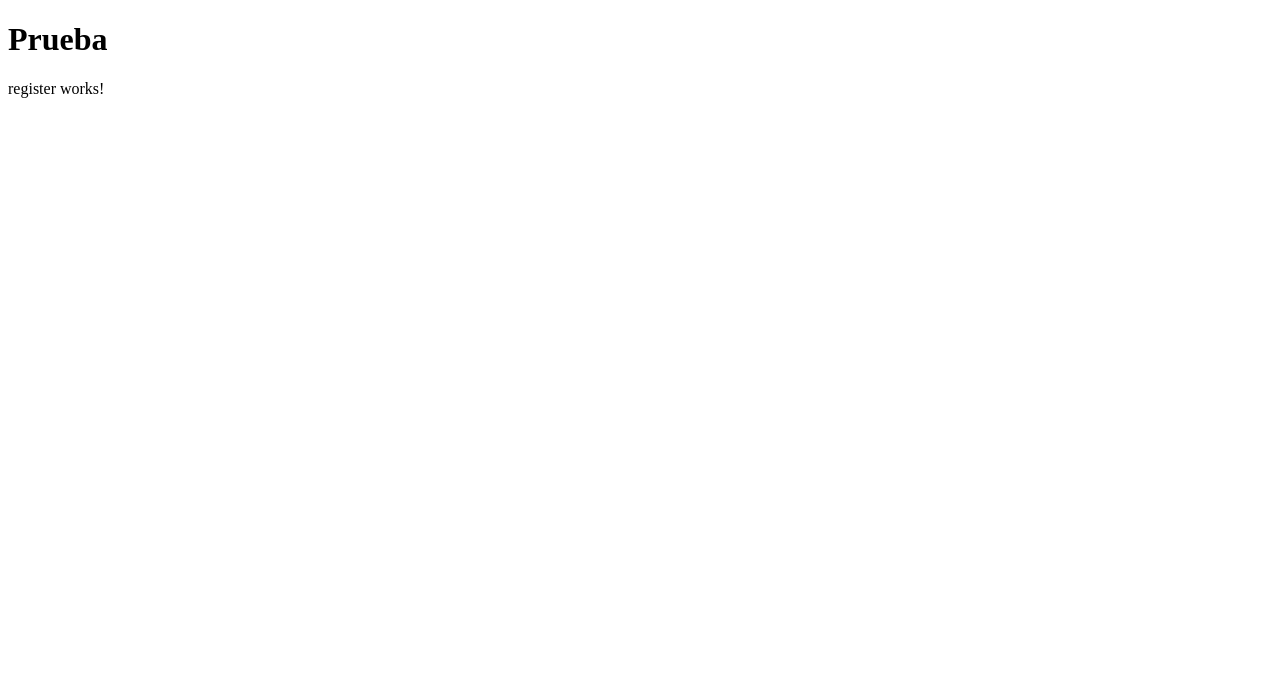
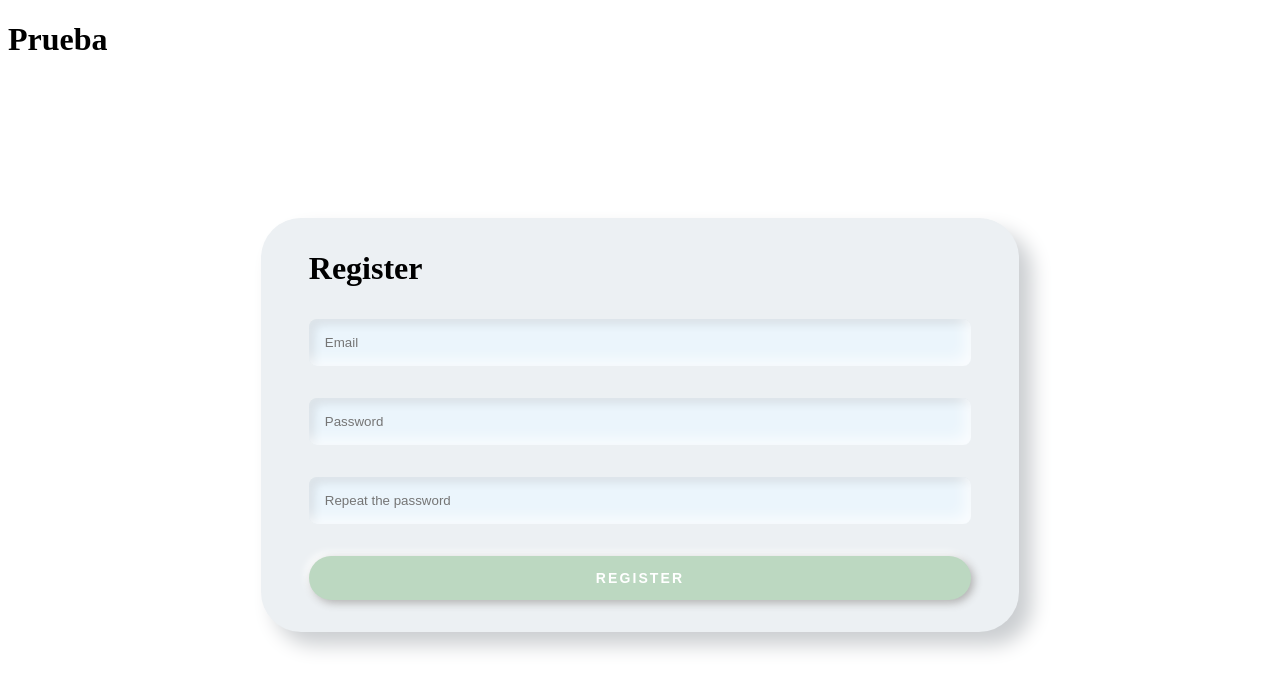
Before and after one commit to Momokasino/AprendiendoAngular, an Angular app: page /register in a window 1280 px wide. Shown: the top 690 px of the page. Built offline with nearby package versions, Linux system fonts and the light colour scheme.

Commit message:
Formulario register funcional(consola)

```diff
--- a/src/app/register/register.component.css
+++ b/src/app/register/register.component.css
@@ -0,0 +1,53 @@
+/* app/styles.css */
+
+* {
+    box-sizing: border-box;
+  }
+  html,
+  body {
+    background: #ecf0f3;
+  }
+  h1 {
+    margin: 0;
+    padding: 0;
+  }
+  .custom-form {
+    min-width: 300px;
+    max-width: 60%;
+    margin: 0px auto;
+    background: rgba(255, 255, 255, 0.15);
+    padding: 2rem 3rem;
+    margin: auto;
+    border-radius: 2.5rem;
+    background-color: #ecf0f3;
+    box-shadow: 13px 13px 20px #cbced1, -13px -13px 20px #ffffff;
+    color: black;
+    margin-top: 10rem;
+  }
+  .custom-form input {
+    display: block;
+    margin: 2rem 0;
+    width: 100%;
+    border-radius: 0.5rem;
+    padding: 1rem;
+    border: none;
+    box-shadow: inset -5px -5px 15px rgba(255, 255, 255, 0.8), inset 5px 5px 10px
+        rgba(0, 0, 0, 0.1);
+    border: 0 none;
+    background: #ebf5fc;
+  }
+  .custom-form button {
+    text-transform: uppercase;
+    letter-spacing: 0.15em;
+    border: none;
+    font-size: 0.875rem;
+    color: #ffffff;
+    font-weight: bold;
+    background-color: #bcd8c1;
+    width: 100%;
+    display: block;
+    padding: 0.875rem 1rem;
+    border-radius: 1.5rem;
+    box-shadow: 3px 3px 8px #b1b1b1, -3px -3px 8px #ffffff;
+    cursor: pointer;
+  }
--- a/src/app/register/register.component.html
+++ b/src/app/register/register.component.html
@@ -1 +1,29 @@
-<p>register works!</p>
+<!-- register.component.html -->
+
+<div class="register">
+    <form class="custom-form" method="post">
+      <h1>Register</h1>
+      <input
+        type="email"
+        [(ngModel)]="email"
+        name="email"
+        placeholder="Email"
+        required="required"
+      />
+      <input
+        type="password"
+        [(ngModel)]="password"
+        name="password"
+        placeholder="Password"
+        required="required"
+      />
+      <input
+        type="password"
+        [(ngModel)]="confirmPassword"
+        name="password"
+        placeholder="Repeat the password"
+        required="required"
+      />
+      <button type="submit" (click)="register()">Register</button>
+    </form>
+  </div>
--- a/src/app/register/register.component.ts
+++ b/src/app/register/register.component.ts
@@ -7,9 +7,18 @@ import { Component, OnInit } from '@angular/core';
 })
 export class RegisterComponent implements OnInit {
 
-  constructor() { }
+  public email: string = "";
+  public password: string = "";
+  public confirmPassword: string = "";
+
+  constructor() {}
 
   ngOnInit(): void {
   }
 
+  register() {
+    console.log(this.email);
+    console.log(this.password);
+  }
+
 }
```
